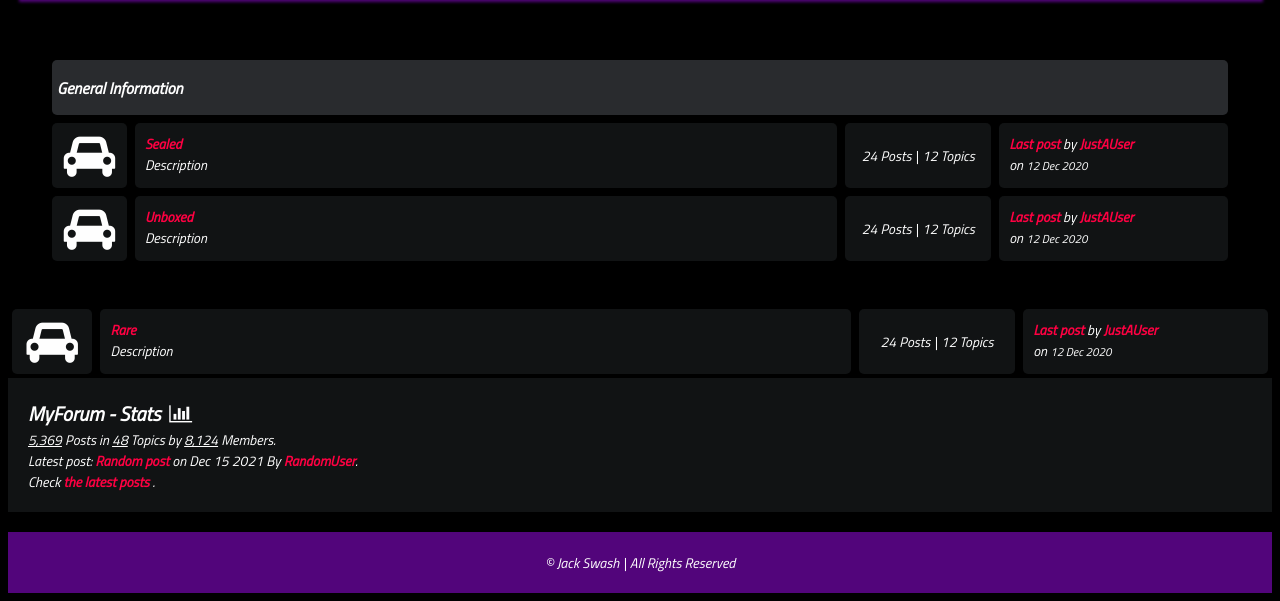
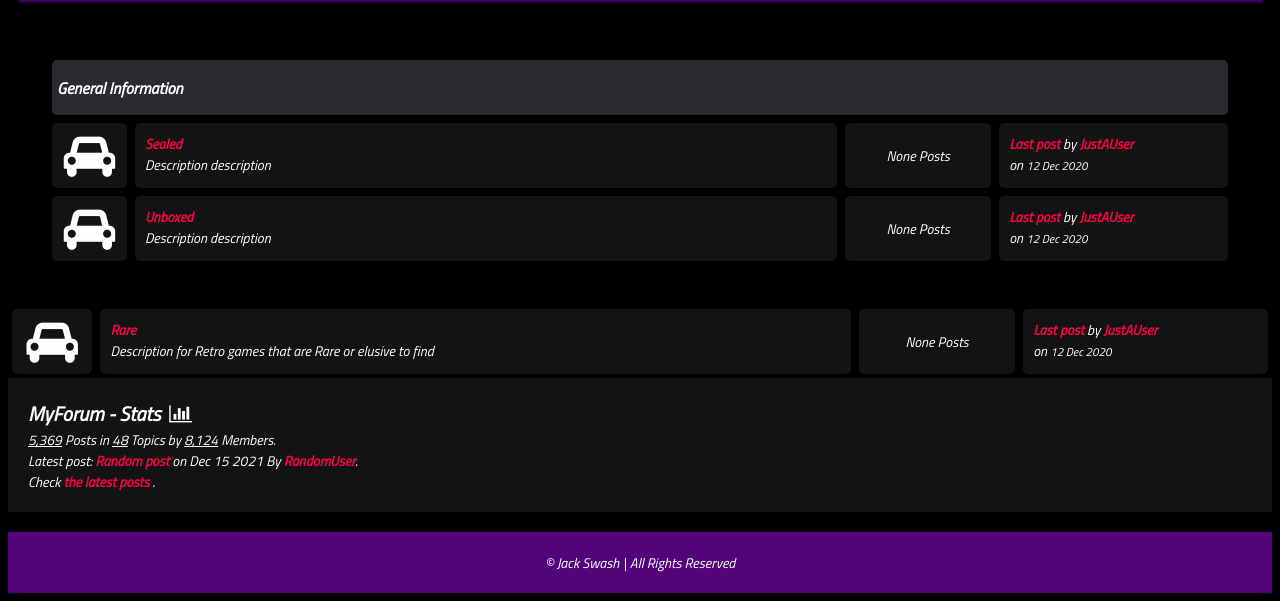
Before and after one commit to ELMOUNTAIN/DjangoUni, a Django app: page / in a window 1280 px wide. Shown: the part 240-841 px from the top of the page. Run offline with Django 5.2, Linux system fonts and the light colour scheme; data comes from the database, SQL or seed files in the repository; both versions use the stored data as it was after the commit; parts of the project's set-up code (start-up, migrations or seed data) failed here and were passed over.

Commit message:
add funtioning display of categories and posts

```diff
--- a/MAIN/main/models.py
+++ b/MAIN/main/models.py
@@ -47,6 +47,10 @@ class Category(models.Model):
                 "slug":self.slug
         })
 
+    @property
+    def num_posts(self):
+        Post.objects.filter(categories=self).count()
+
 
 class Post(models.Model):
     title = models.CharField(max_length=400)
--- a/MAIN/templates/forums.html
+++ b/MAIN/templates/forums.html
@@ -15,10 +15,11 @@
             </div>
             <div class="subforum-description subforum-column">
                 <h4><a href="{{forum.get_url}}">{{forum.title}}</a></h4>
-                <p>Description </p>
+                <p>Description {{forum.description}}
+                </p>
             </div>
             <div class="subforum-stats subforum-column center">
-                <span>24 Posts | 12 Topics</span>
+                <span>{{forum.num_posts}} Posts </span>
             </div>
             <div class="subforum-info subforum-column">
                 <b><a href="">Last post</a></b> by <a href="">JustAUser</a>
```
Also changed, not shown: MAIN/db.sqlite3, MAIN/main/migrations/0002_category_description.py (added).
